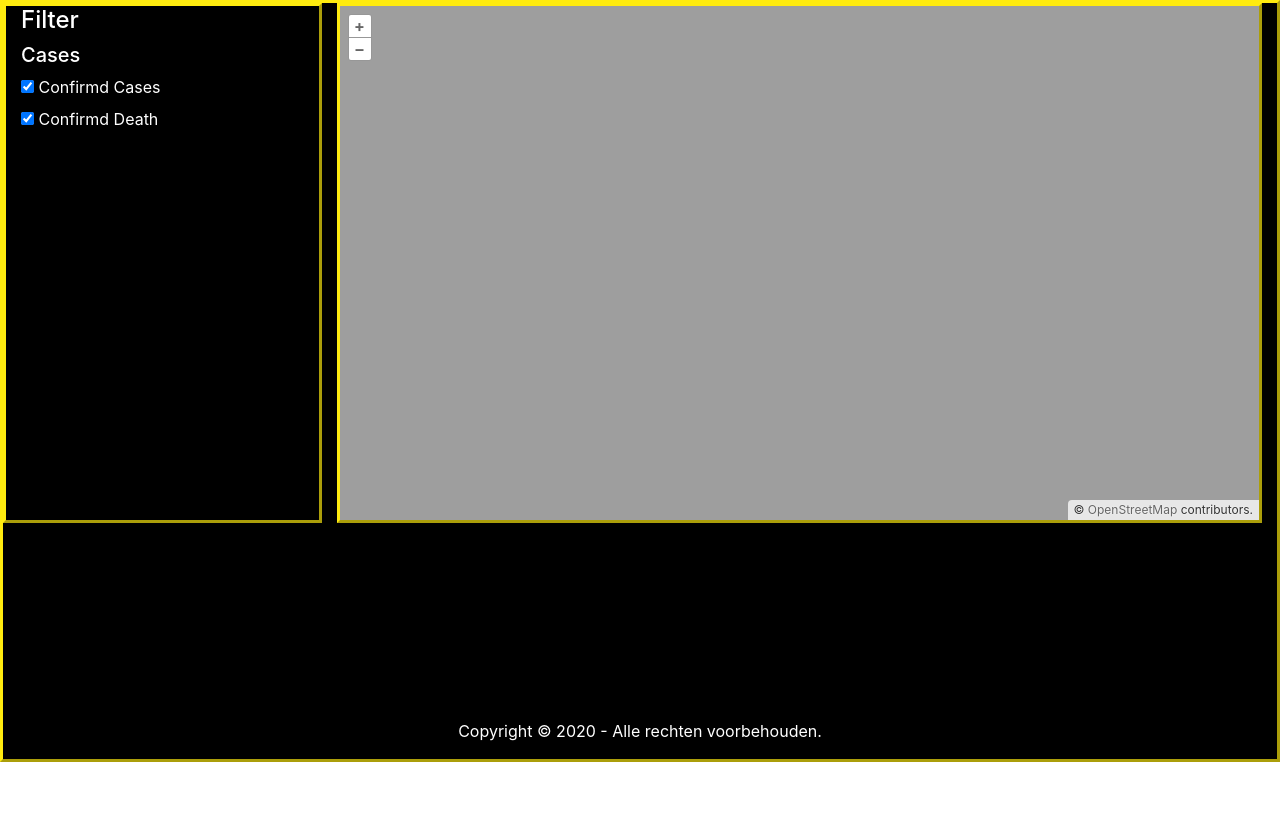
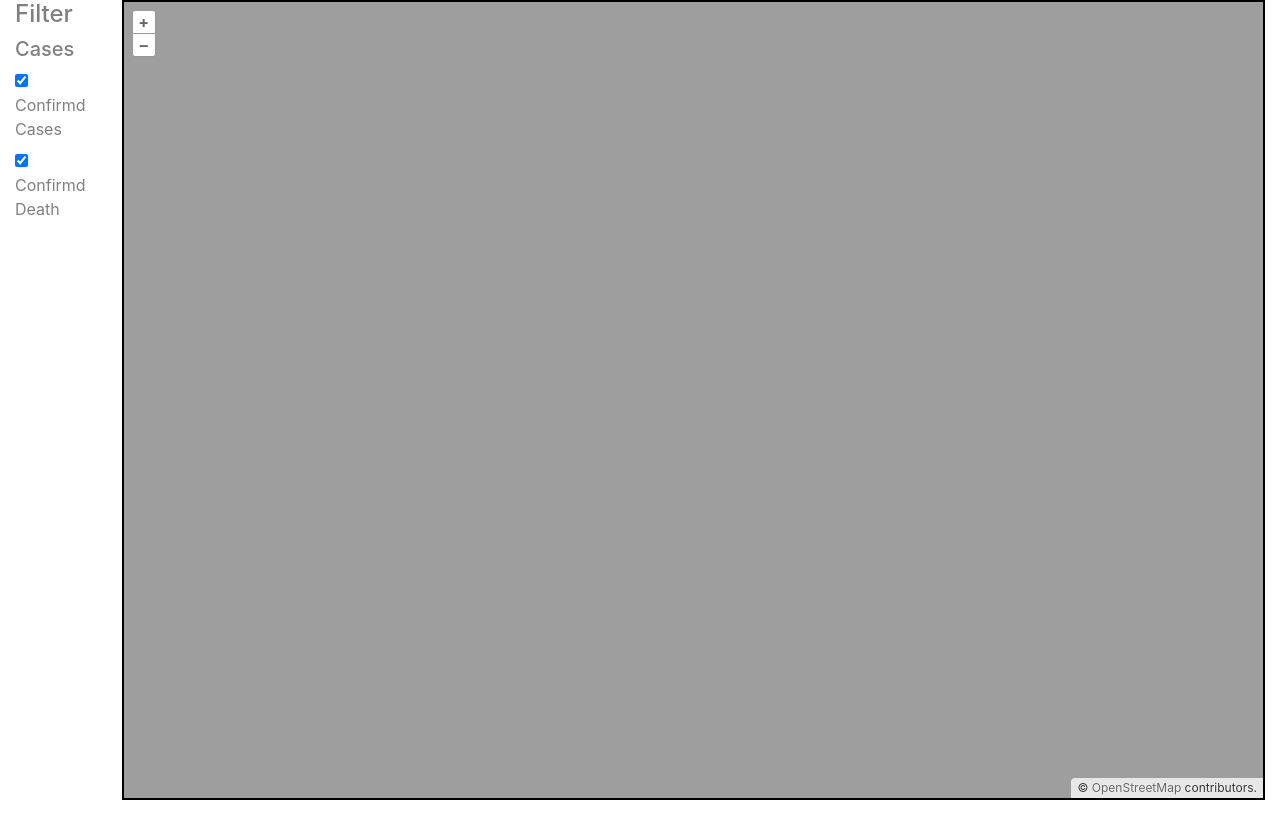
Before and after one commit to NathanKolpa/CoronaRadar, a website built with Parcel: page CoronaFrontend/app/index.html in a window 1280 px wide. Before the commit the page ends 800 px from the top, so only its background shows below. Built offline with nearby package versions, Linux system fonts and the light colour scheme; files whose address does not match are found by name.

Commit message:
Update frontend

```diff
--- a/CoronaFrontend/app/index.html
+++ b/CoronaFrontend/app/index.html
@@ -8,43 +8,34 @@
 	<style>
 		#map {
 			width: 100%;
-			height: 65vh;
-			border-color: #FFEB0F;
-			border-style: outset;
+			height: 100vh;
+			border: 2px solid black;
+			margin-bottom: 5vh;
 		}
 
 		#container {
-			background-color: black;
-			border-color: #FFEB0F;
-			border-style: outset;
+			background-color: white;
+			color: gray;
 		}
 
 		#titleFilter {
-			background-color: black;
-			color: white;
-			border-color: #FFEB0F;
-			border-style: outset;
+			background-color: white;
 		}
 
 		#provincieInfo {
-			background-color: black;
+			background-color: white;
 			height: 30vh;
-			color: white;
-			border-color: #FFEB0F;
-			border-style: outset;
 		}
 
 		#footer {
-			background-color: black;
+			background-color: white;
 			text-align: center;
-			color: white;
 			height: auto;
 		}
 
 		.ol-popup {
 			position: absolute;
 			background-color: white;
-			box-shadow: 0 1px 4px rgba(0, 0, 0, 0.2);
 			padding: 15px;
 			border-radius: 10px;
 			border: 1px solid #cccccc;
@@ -94,7 +85,7 @@
 <body>
 <div class="container-fluid" id="container">
 	<div class="row">
-		<div class="col-md-3" id="titleFilter">
+		<div class="col-md-1" id="titleFilter">
 			<h4>Filter</h4>
 			<h5>Cases</h5>
 			<input type="checkbox" id="confirmdCases" checked="true">
@@ -102,7 +93,7 @@
 			<input type="checkbox" id="confirmdDeath" checked="true">
 			<label for="confirmdDeath">Confirmd Death</label><br>
 		</div>
-		<div class="col-md-9">
+		<div class="col-md-11">
 			<div id="map" class="map"></div>
 			<div id="popup" class="ol-popup">
 				<a href="#" id="popup-closer" class="ol-popup-closer"></a>
@@ -113,7 +104,7 @@
 			<canvas id="graph" width="400" height="190"></canvas>
 	<div class="row row-cols-1" id="footer">
 		<div class="col">
-			<p>Copyright &copy; 2020 - Alle rechten voorbehouden.</p>
+			<marquee scrollamount="100"><p style="color: red">Copyright &copy; 2020 - Alle rechten voorbehouden.</p></marquee>
 		</div>
 	</div>
 </div>
```
